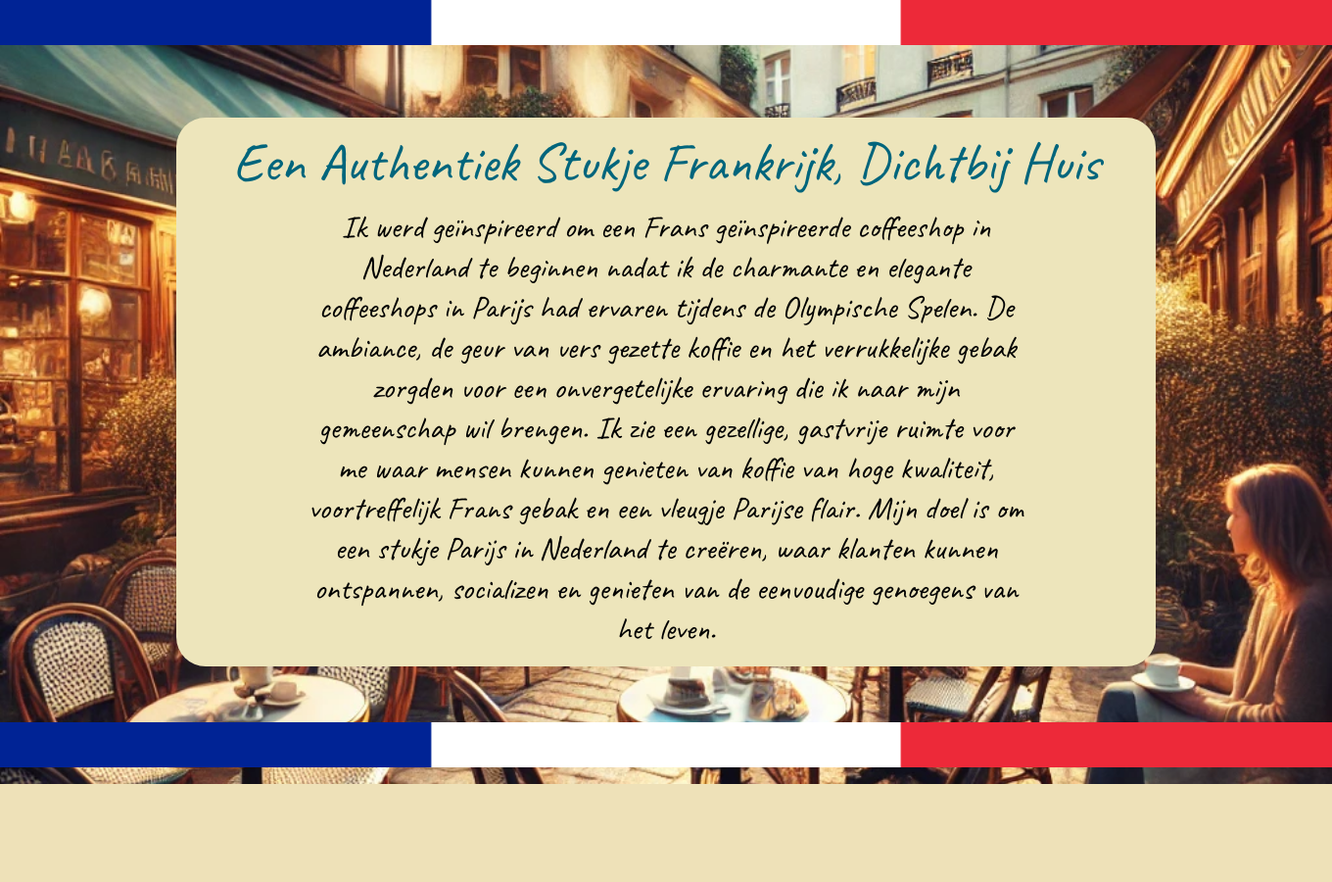
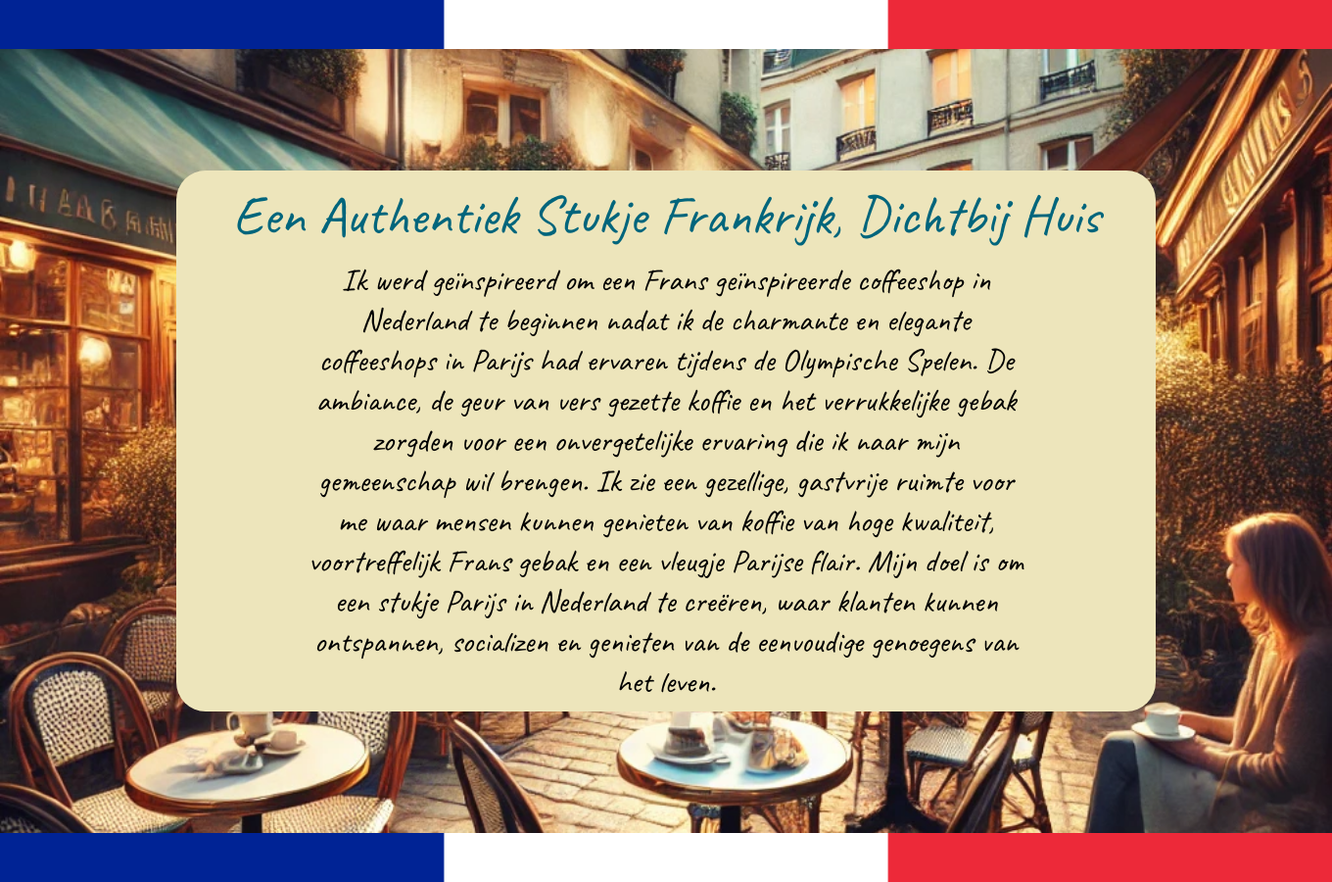
Before and after one commit to StefanSpitse4pm/OUI, a PHP site: page /html/aboutus.html in a window 1360 px wide; the page is wider, and only the part inside the window is pictured. Shown: that part at 98% size. Before the commit the page ends 800 px from the top of that part, so only its background shows below. Run offline with PHP 8.4, Linux system fonts and the light colour scheme.

Commit message:
about us en footer gefixt

```diff
--- a/css/aboutus.css
+++ b/css/aboutus.css
@@ -13,50 +13,43 @@
     font-family: "Caveat";
     src: url(../fonts/caveat.regular.ttf);
 }
+body
+{
+    margin: 0;
+
+}
 
 .aboutus
 {
     height: 100vh;
-    display: grid;
-    grid-template-rows: 1fr 673px 1fr;
-    grid-template-columns: 1fr 1fr 1fr;
+    display: flex;
     justify-content: center;
-}
-
-body
-{
-    margin: 0;
     background-color: var(--yellow);
     background-image: url(../Img/aboutus-foto.webp);
     background-repeat: no-repeat;
     background-size: cover;
     background-position: center;
+
 }
 
-.frenchflag1
+
+.franseVlag
 {
-    display: grid;
-    grid-row: 1 / 2
-}
+    width: 100%;
+    height: 50px;
+    display: block;
 
-.frenchflag2
-{
-    display: grid;
-    grid-row: 3
 }
 
 .container
 {
-    display: grid;
-    grid-row: 2 / 3;
-    grid-column: 1 / 4;
+    display: flex;
     justify-content: center;
     align-items: center;
 }
 
 .text
 {
-    height: 560px;
     width: 1000px;
     background-color: var(--yellow);
     border-radius: 30px;
--- a/functies/loginfunction.php
+++ b/functies/loginfunction.php
@@ -4,7 +4,7 @@ if (session_status() == PHP_SESSION_NONE) {
 }
 
 $users = [
-    "user" => [ "email" => "user@user.com", "password" => "user"]
+    "user" => [ "email" => "user@user.com", "password" => "user", "gender" => "man"]
 ];
 
 function login($username, $email, $password, $users) {
@@ -12,10 +12,13 @@ function login($username, $email, $password, $users) {
         $username = filter_input(INPUT_POST, "username");
         $email = filter_input(INPUT_POST, "email", FILTER_VALIDATE_EMAIL);
         $password = filter_input(INPUT_POST, "password");
+        $gender = $users["user"]["gender"];
+
 
         if (!empty($users[$username]) && $users[$username]['password'] === $password) {
             if ($users[$username]['email'] === $email) {
                 $_SESSION['username'] = $username;
+                $_SESSION['gender'] = $gender;
                 header("Location: ../html/Frontpage.php");
                 exit();
             } else {
--- a/html/aboutus.html
+++ b/html/aboutus.html
@@ -7,10 +7,8 @@
     <link rel="stylesheet" href="../css/aboutus.css" type="text/css">
 </head>
 <body>
+    <img src="../Img/frenchflag.png" alt="franseVlag" class="franseVlag">
     <main class="aboutus">
-        <div class="frenchflag1">
-            <img src="../Img/frenchflag.png">
-        </div>
         <div class="container">
             <div class="text">
                 <h1>Een Authentiek Stukje Frankrijk, Dichtbij Huis</h1>
@@ -27,9 +25,7 @@
                     het leven.</p>
             </div>
         </div>
-        <div class="frenchflag2">
-            <img src="../Img/frenchflag.png">
-        </div>
     </main>
+    <img src="../Img/frenchflag.png" alt="franseVlag" class="franseVlag">
 </body>
 </html>
```
Also changed, not shown: css/footer.css (+19 -17 lines), html/footer.html (+9 -19 lines).
